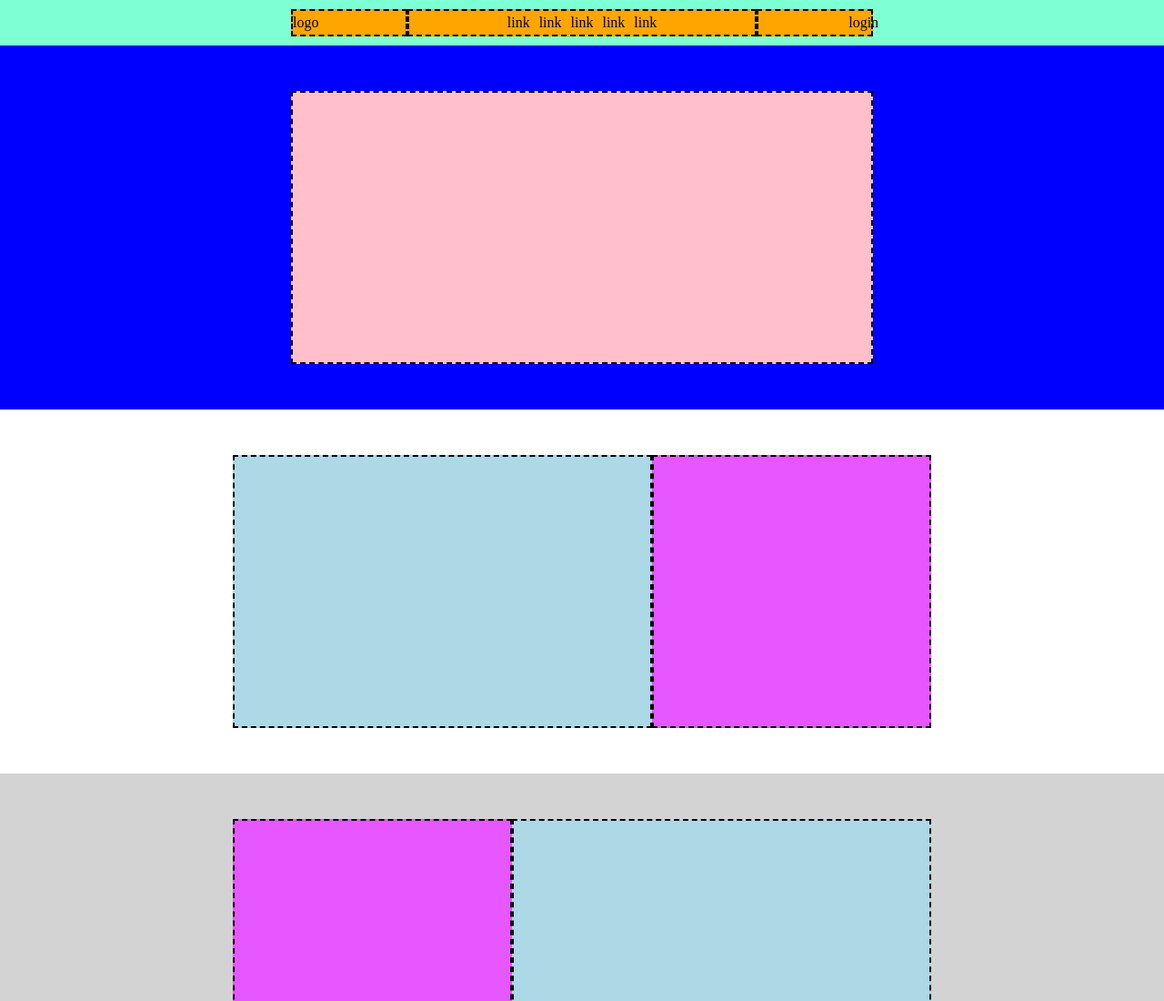
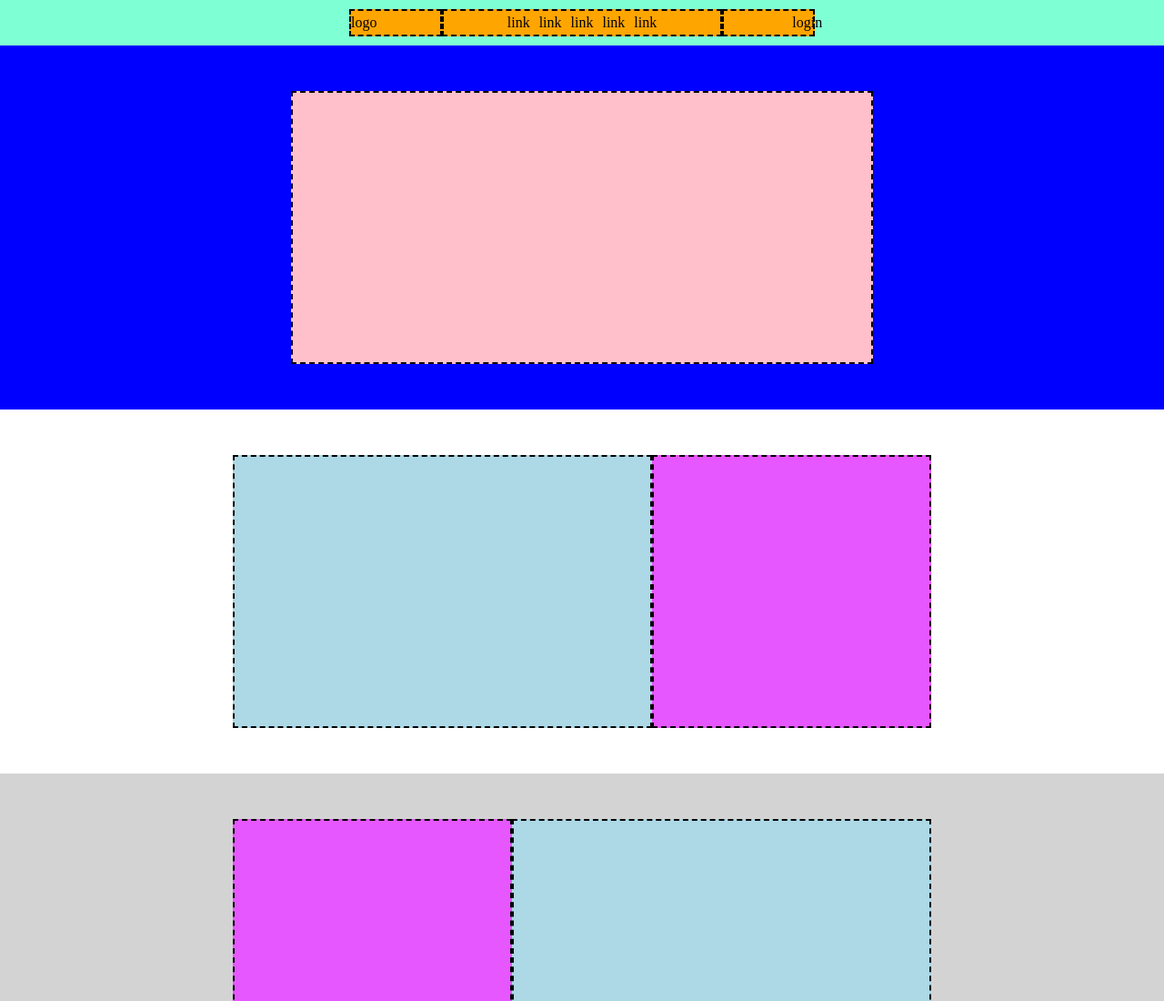
Before and after one commit to Andrea030105/html-css-struttura-discord, a plain HTML site: page index.html in a window 1280 px wide. Shown: the top 1100 px of the page at 91% size. Drawn offline with Linux system fonts and the light colour scheme.

Commit message:
fix-header-login

```diff
--- a/css/style.css
+++ b/css/style.css
@@ -14,7 +14,7 @@
 /* header */
 
 .container-header {
-    width: 50%;
+    width: 40%;
     margin: 0 auto;
 }
 
@@ -40,7 +40,7 @@ header {
 }
 
 .col-sm-header p {
-    margin: 80%;
+    margin: 77%;
 }
 
 .col-lg-header {
```
